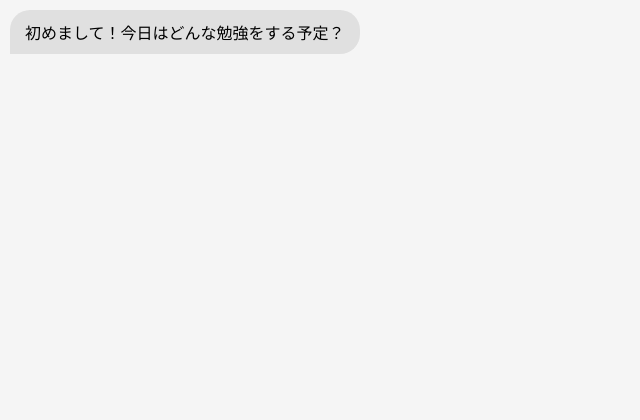
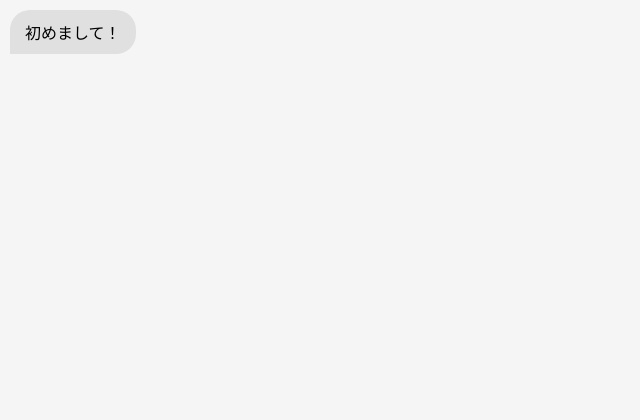
Before and after one commit to harukun20418/study-advisor3, a FastAPI app: page / in a window 1280 px wide. Shown: the top 420 px of the page, without its empty margins (0-640 px from the left). Run offline with FastAPI, Linux system fonts and the light colour scheme; data comes from the database, SQL or seed files in the repository; data that the repository does not hold is empty.

```diff
--- a/templates/index.html
+++ b/templates/index.html
@@ -129,7 +129,7 @@ form.addEventListener("submit", (e) => {
 window.addEventListener("load", async () => {
     const history = await loadHistory();
     if (history.length === 0) {
-        appendMessage("初めまして！今日はどんな勉強をする予定？", "ai");
+        appendMessage("初めまして！", "ai");
     }
 });
 </script>
```
